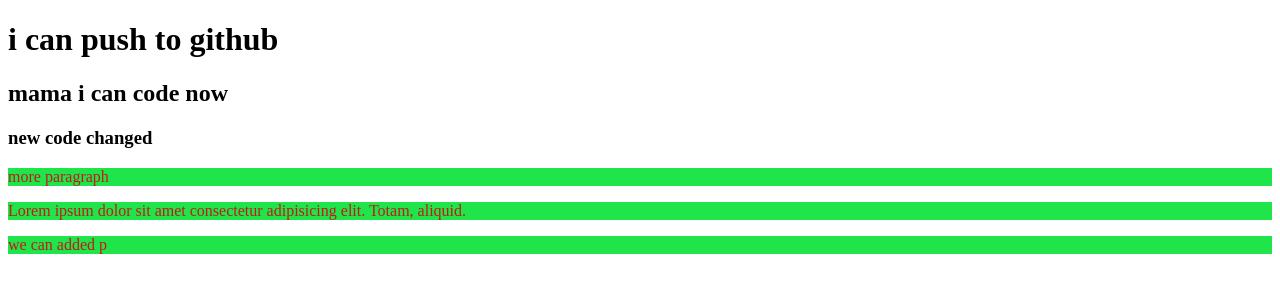
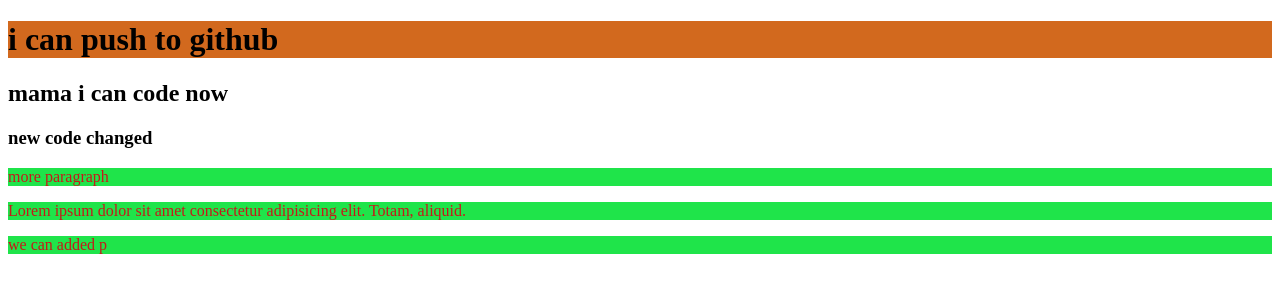
Before and after one commit to OmarFarukbd234/my-pc-repo, a plain HTML site: page index.html in a window 1280 px wide. Drawn offline with Linux system fonts and the light colour scheme.

Commit message:
headingone added

```diff
--- a/style.css
+++ b/style.css
@@ -2,3 +2,6 @@ p {
   background-color: #1fe44a;
   color: #c51919;
 }
+h1 {
+  background-color: chocolate;
+}
```
